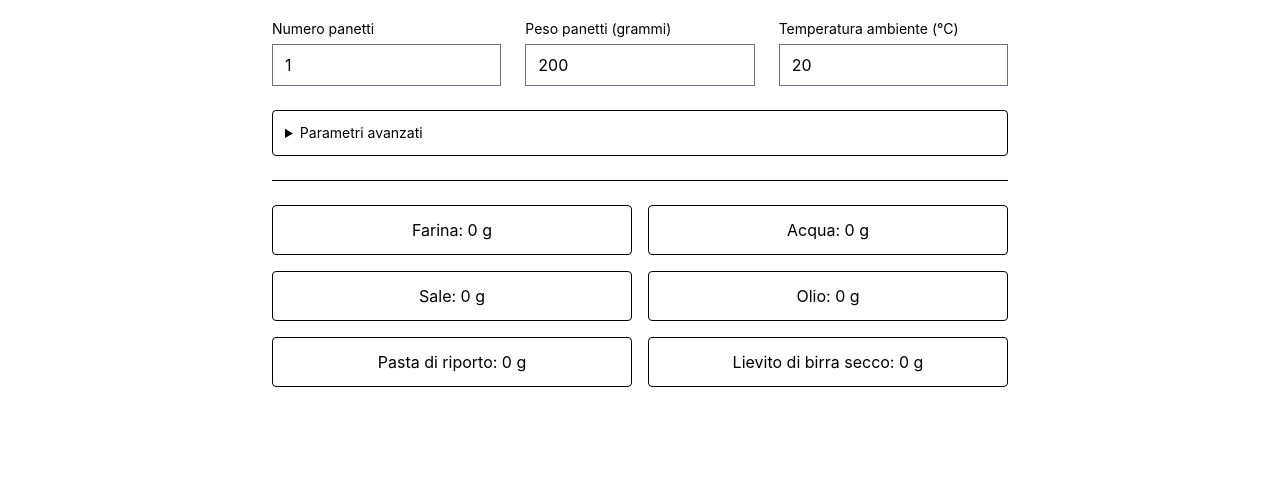
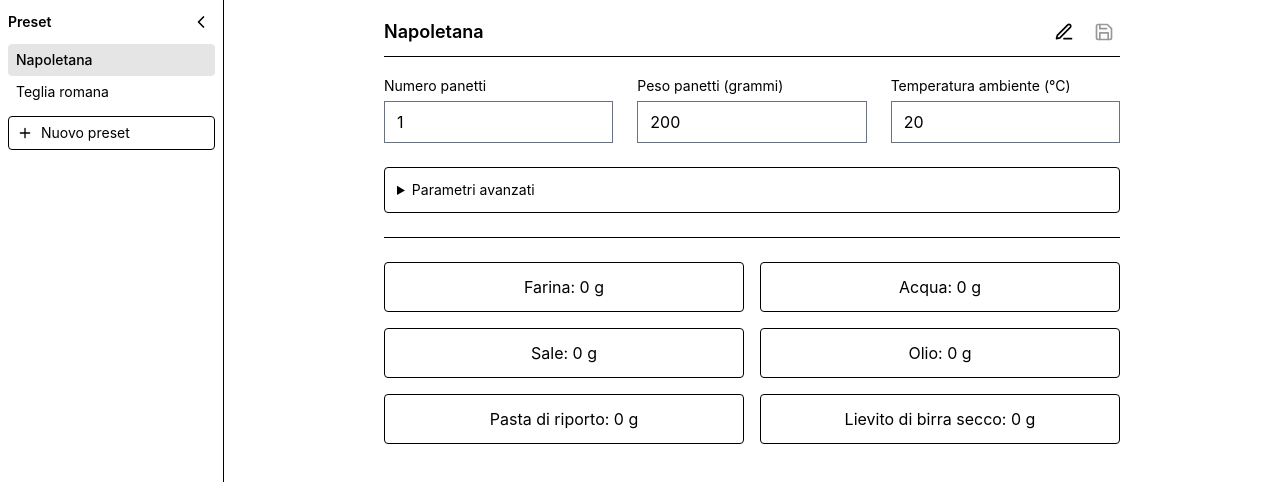
Before and after one commit to zapolab/pizza-calc, a SvelteKit app: page / in a window 1280 px wide. Shown: the top 482 px of the page. Built offline with nearby package versions, Linux system fonts and the light colour scheme.

Commit message:
feat: add preset sidebar and save/edit buttons

```diff
--- /dev/null
+++ b/src/lib/presets.ts
@@ -0,0 +1,35 @@
+export type TipoRiporto = 'stanca' | 'normale' | 'vivace';
+
+export type ValoriPreset = {
+	pesoPanetti: number;
+	idratazione: number;
+	salePerLitro: number;
+	oreLievitazione: number;
+	oreFrigo: number;
+	olioPerLitro: number;
+	percentualeRiporto: number;
+	tipoRiporto: TipoRiporto;
+	inTeglia: boolean;
+};
+
+export type Preset = {
+	id: number;
+	nome: string;
+	valori: ValoriPreset;
+};
+
+export const valoriPredefiniti: ValoriPreset = {
+	pesoPanetti: 200,
+	idratazione: 65,
+	salePerLitro: 50,
+	oreLievitazione: 24,
+	oreFrigo: 0,
+	olioPerLitro: 0,
+	percentualeRiporto: 0,
+	tipoRiporto: 'normale',
+	inTeglia: false
+};
+
+export function clonaValori(valori: ValoriPreset): ValoriPreset {
+	return { ...valori };
+}
--- a/src/routes/+page.svelte
+++ b/src/routes/+page.svelte
@@ -1,17 +1,55 @@
 <script lang="ts">
-	type TipoRiporto = 'stanca' | 'normale' | 'vivace';
+	import { clonaValori, valoriPredefiniti, type Preset } from '$lib/presets';
 
+	// Segnaposto in attesa del backend sqlite.
+	let presets = $state<Preset[]>([
+		{ id: 1, nome: 'Napoletana', valori: clonaValori(valoriPredefiniti) },
+		{
+			id: 2,
+			nome: 'Teglia romana',
+			valori: { ...valoriPredefiniti, pesoPanetti: 700, idratazione: 80, inTeglia: true }
+		}
+	]);
+	let prossimoId = $state(3);
+
+	let idSelezionato = $state<number | null>(1);
+	let valori = $state(clonaValori(presets[0].valori));
+
+	// Non fanno parte del preset.
 	let numeroPanetti = $state(1);
-	let pesoPanetti = $state(200);
 	let temperatura = $state(20);
-	let idratazione = $state(65);
-	let salePerLitro = $state(50);
-	let oreLievitazione = $state(24);
-	let oreFrigo = $state(0);
-	let olioPerLitro = $state(0);
-	let percentualeRiporto = $state(0);
-	let tipoRiporto = $state<TipoRiporto>('normale');
-	let inTeglia = $state(false);
+
+	let barraAperta = $state(true);
+	let inRinomina = $state(false);
+
+	const presetSelezionato = $derived(presets.find((p) => p.id === idSelezionato) ?? null);
+	const modificato = $derived(
+		presetSelezionato !== null &&
+			JSON.stringify(presetSelezionato.valori) !== JSON.stringify(valori)
+	);
+
+	function selezionaPreset(preset: Preset) {
+		idSelezionato = preset.id;
+		valori = clonaValori(preset.valori);
+		inRinomina = false;
+	}
+
+	function nuovoPreset() {
+		const preset: Preset = { id: prossimoId++, nome: 'Nuovo preset', valori: clonaValori(valori) };
+		presets.push(preset);
+		idSelezionato = preset.id;
+		inRinomina = true;
+	}
+
+	function salvaPreset() {
+		if (!presetSelezionato) return;
+		presetSelezionato.valori = clonaValori(valori);
+	}
+
+	function autofocus(node: HTMLInputElement) {
+		node.focus();
+		node.select();
+	}
 
 	// Segnaposto: le formule non sono ancora implementate.
 	const risultati = {
@@ -24,7 +62,140 @@
 	};
 </script>
 
-<div class="mx-auto max-w-3xl p-4">
+<div class="flex min-h-screen">
+	<aside class="shrink-0 border-r {barraAperta ? 'w-56' : 'w-12'}">
+		<div class="flex items-center justify-between gap-2 p-2">
+			{#if barraAperta}
+				<span class="text-sm font-semibold">Preset</span>
+			{/if}
+			<button
+				type="button"
+				class="rounded p-1 hover:bg-black/5"
+				aria-label={barraAperta ? 'Chiudi barra laterale' : 'Apri barra laterale'}
+				title={barraAperta ? 'Chiudi' : 'Apri'}
+				onclick={() => (barraAperta = !barraAperta)}
+			>
+				<svg
+					class="size-5"
+					viewBox="0 0 24 24"
+					fill="none"
+					stroke="currentColor"
+					stroke-width="2"
+					stroke-linecap="round"
+					stroke-linejoin="round"
+					aria-hidden="true"
+				>
+					<path d={barraAperta ? 'M15 18l-6-6 6-6' : 'M9 18l6-6-6-6'} />
+				</svg>
+			</button>
+		</div>
+
+		{#if barraAperta}
+			<ul class="px-2">
+				{#each presets as preset (preset.id)}
+					<li>
+						<button
+							type="button"
+							class="w-full truncate rounded px-2 py-1.5 text-left text-sm hover:bg-black/5
+								{preset.id === idSelezionato ? 'bg-black/10 font-medium' : ''}"
+							onclick={() => selezionaPreset(preset)}
+						>
+							{preset.nome}
+						</button>
+					</li>
+				{/each}
+			</ul>
+
+			<div class="p-2">
+				<button
+					type="button"
+					class="flex w-full items-center gap-2 rounded border px-2 py-1.5 text-sm hover:bg-black/5"
+					onclick={nuovoPreset}
+				>
+					<svg
+						class="size-4"
+						viewBox="0 0 24 24"
+						fill="none"
+						stroke="currentColor"
+						stroke-width="2"
+						stroke-linecap="round"
+						aria-hidden="true"
+					>
+						<path d="M12 5v14M5 12h14" />
+					</svg>
+					Nuovo preset
+				</button>
+			</div>
+		{/if}
+	</aside>
+
+	<main class="mx-auto w-full max-w-3xl p-4">
+		<div class="mb-4 flex items-center gap-2 border-b pb-2">
+			{#if inRinomina && presetSelezionato}
+				<input
+					type="text"
+					class="min-w-0 flex-1 text-lg"
+					bind:value={presetSelezionato.nome}
+					use:autofocus
+					onblur={() => (inRinomina = false)}
+					onkeydown={(e) => {
+						if (e.key === 'Enter' || e.key === 'Escape') e.currentTarget.blur();
+					}}
+				/>
+			{:else}
+				<h2 class="min-w-0 flex-1 truncate text-lg font-semibold">
+					{presetSelezionato?.nome ?? 'Nessun preset'}
+					{#if modificato}<span class="text-sm font-normal">•</span>{/if}
+				</h2>
+			{/if}
+
+			<button
+				type="button"
+				class="rounded p-1.5 hover:bg-black/5 disabled:opacity-40"
+				aria-label="Rinomina preset"
+				title="Rinomina"
+				disabled={!presetSelezionato}
+				onclick={() => (inRinomina = true)}
+			>
+				<svg
+					class="size-5"
+					viewBox="0 0 24 24"
+					fill="none"
+					stroke="currentColor"
+					stroke-width="2"
+					stroke-linecap="round"
+					stroke-linejoin="round"
+					aria-hidden="true"
+				>
+					<path d="M12 20h9" />
+					<path d="M16.5 3.5a2.121 2.121 0 013 3L7 19l-4 1 1-4 12.5-12.5z" />
+				</svg>
+			</button>
+
+			<button
+				type="button"
+				class="rounded p-1.5 hover:bg-black/5 disabled:opacity-40"
+				aria-label="Salva parametri nel preset"
+				title="Salva nel preset"
+				disabled={!modificato}
+				onclick={salvaPreset}
+			>
+				<svg
+					class="size-5"
+					viewBox="0 0 24 24"
+					fill="none"
+					stroke="currentColor"
+					stroke-width="2"
+					stroke-linecap="round"
+					stroke-linejoin="round"
+					aria-hidden="true"
+				>
+					<path d="M19 21H5a2 2 0 01-2-2V5a2 2 0 012-2h11l5 5v11a2 2 0 01-2 2z" />
+					<path d="M17 21v-8H7v8M7 3v5h8" />
+				</svg>
+			</button>
+		</div>
+
 		<form>
 			<div class="grid grid-cols-1 gap-x-6 gap-y-4 sm:grid-cols-3">
 				<label class="block">
@@ -34,7 +205,13 @@
 
 				<label class="block">
 					<span class="text-sm">Peso panetti (grammi)</span>
-				<input type="number" min="0" step="1" bind:value={pesoPanetti} class="mt-1 w-full" />
+					<input
+						type="number"
+						min="0"
+						step="1"
+						bind:value={valori.pesoPanetti}
+						class="mt-1 w-full"
+					/>
 				</label>
 
 				<label class="block">
@@ -54,19 +231,31 @@
 							min="50"
 							max="100"
 							step="1"
-						bind:value={idratazione}
+							bind:value={valori.idratazione}
 							class="mt-1 w-full"
 						/>
 					</label>
 
 					<label class="block">
 						<span class="text-sm">Sale (grammi per litro)</span>
-					<input type="number" min="0" step="1" bind:value={salePerLitro} class="mt-1 w-full" />
+						<input
+							type="number"
+							min="0"
+							step="1"
+							bind:value={valori.salePerLitro}
+							class="mt-1 w-full"
+						/>
 					</label>
 
 					<label class="block">
 						<span class="text-sm">Ore di lievitazione totali...</span>
-					<input type="number" min="0" step="1" bind:value={oreLievitazione} class="mt-1 w-full" />
+						<input
+							type="number"
+							min="0"
+							step="1"
+							bind:value={valori.oreLievitazione}
+							class="mt-1 w-full"
+						/>
 					</label>
 
 					<label class="block">
@@ -74,16 +263,22 @@
 						<input
 							type="number"
 							min="0"
-						max={oreLievitazione}
+							max={valori.oreLievitazione}
 							step="1"
-						bind:value={oreFrigo}
+							bind:value={valori.oreFrigo}
 							class="mt-1 w-full"
 						/>
 					</label>
 
 					<label class="block">
 						<span class="text-sm">Olio (grammi per litro)</span>
-					<input type="number" min="0" step="1" bind:value={olioPerLitro} class="mt-1 w-full" />
+						<input
+							type="number"
+							min="0"
+							step="1"
+							bind:value={valori.olioPerLitro}
+							class="mt-1 w-full"
+						/>
 					</label>
 
 					<label class="block">
@@ -93,7 +288,7 @@
 							min="0"
 							max="100"
 							step="1"
-						bind:value={percentualeRiporto}
+							bind:value={valori.percentualeRiporto}
 							class="mt-1 w-full"
 						/>
 					</label>
@@ -102,15 +297,15 @@
 						<legend class="text-sm">Tipologia pasta di riporto</legend>
 						<div class="mt-1 flex h-full justify-between gap-2">
 							<label class="flex items-center gap-2">
-							<input type="radio" value="stanca" bind:group={tipoRiporto} />
+								<input type="radio" value="stanca" bind:group={valori.tipoRiporto} />
 								<span>Stanca</span>
 							</label>
 							<label class="flex items-center gap-2">
-							<input type="radio" value="normale" bind:group={tipoRiporto} />
+								<input type="radio" value="normale" bind:group={valori.tipoRiporto} />
 								<span>Normale</span>
 							</label>
 							<label class="flex items-center gap-2">
-							<input type="radio" value="vivace" bind:group={tipoRiporto} />
+								<input type="radio" value="vivace" bind:group={valori.tipoRiporto} />
 								<span>Vivace</span>
 							</label>
 						</div>
@@ -120,11 +315,11 @@
 						<legend class="text-sm">Pizza in teglia</legend>
 						<div class="mt-1 flex h-full justify-start gap-4">
 							<label class="flex items-center gap-2">
-							<input type="radio" value={false} bind:group={inTeglia} />
+								<input type="radio" value={false} bind:group={valori.inTeglia} />
 								<span>No</span>
 							</label>
 							<label class="flex items-center gap-2">
-							<input type="radio" value={true} bind:group={inTeglia} />
+								<input type="radio" value={true} bind:group={valori.inTeglia} />
 								<span>Si</span>
 							</label>
 						</div>
@@ -143,4 +338,5 @@
 			<p class="rounded border p-3 text-center">Pasta di riporto: {risultati.riporto} g</p>
 			<p class="rounded border p-3 text-center">Lievito di birra secco: {risultati.lievito} g</p>
 		</div>
+	</main>
 </div>
```
Lines whose indentation alone changed are shown as unchanged.
